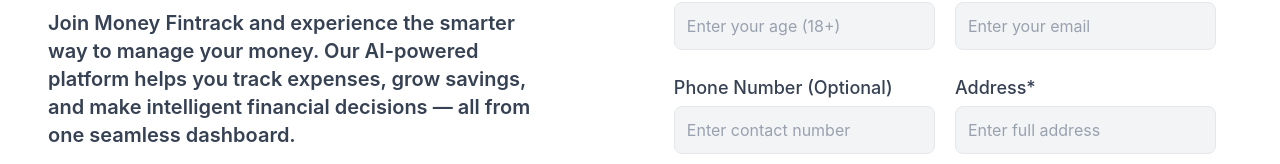
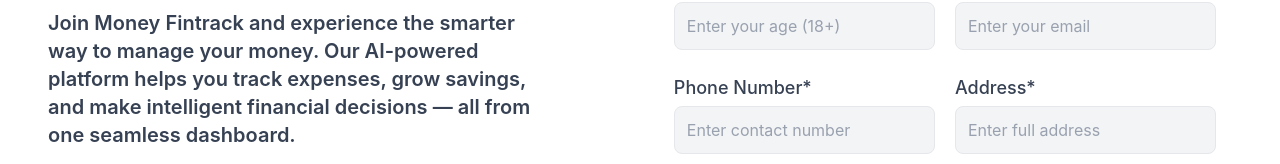
Before and after one commit to Shivamsharma890/Money-Fintrack121, a React (Vite) app in the folder frontend/: page /account in a window 1280 px wide. Shown: the part 334-498 px from the top of the page. Built offline with nearby package versions, Linux system fonts and the light colour scheme; no server answers.

Commit message:
Update Account.jsx

```diff
--- a/frontend/src/Pages/Account.jsx
+++ b/frontend/src/Pages/Account.jsx
@@ -171,7 +171,7 @@
           {/* ---------------------------Phone-and-Address---------------------------*/}
           <div className='grid grid-cols-1 md:grid-cols-2 gap-5'>
             <div>
-              <label htmlFor="contact" className='text-lg font-medium text-gray-700 mb-1 block'>Phone Number (Optional)</label>
+              <label htmlFor="contact" className='text-lg font-medium text-gray-700 mb-1 block'>Phone Number*</label>
               <input
                 id="contact"
                 className='bg-gray-100 p-3 h-12 w-full text-base text-gray-900 rounded-lg placeholder-gray-400 border border-gray-200 focus:outline-none focus:ring-2 focus:ring-blue-500 transition duration-150'
@@ -182,6 +182,7 @@
                 inputMode='numeric'
                 maxLength="10"
                 placeholder='Enter contact number'
+                required
               />
             </div>
             <div>
```
